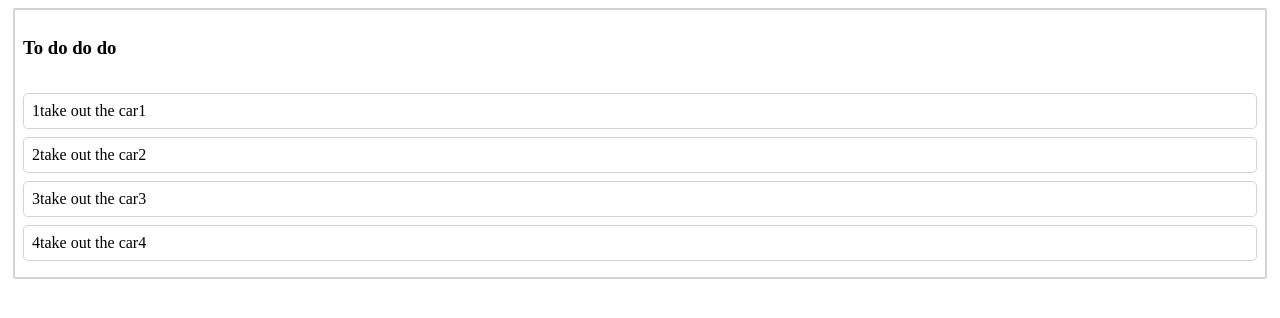
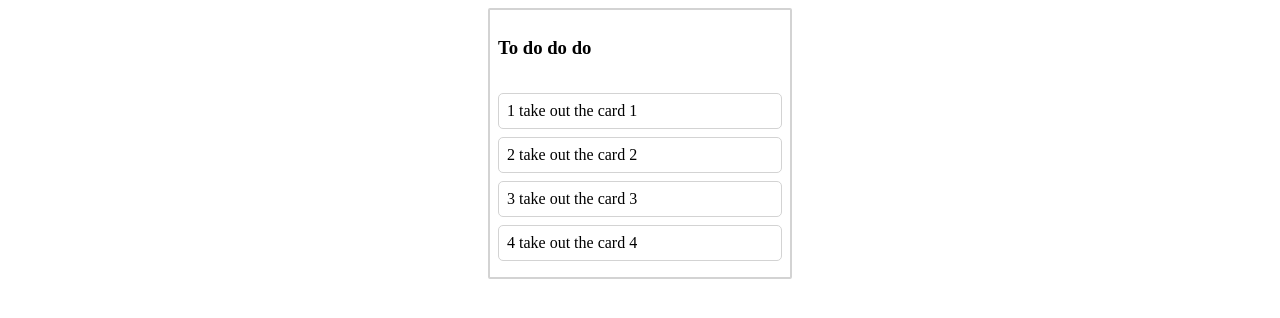
Before and after one commit to 503292/beautiful-dnd, a React (Create React App) app: page / in a window 1280 px wide. Shown: the top 318 px of the page. Built offline with nearby package versions, Linux system fonts and the light colour scheme.

Commit message:
CLEAN CODE

```diff
--- a/src/App.jsx
+++ b/src/App.jsx
@@ -10,7 +10,6 @@ class App extends Component {
   state = initialData;
 
   onDragEnd = result => {
-    console.log(result, "result");
     const { columns } = this.state;
     const { destination, source, draggableId } = result;
     if (!destination) {
@@ -32,10 +31,7 @@ class App extends Component {
       ...column,
       taskIds: newTaskIds
     };
-    console.log(newColumn.id, "id");
-    console.log(newColumn, "fff");
 
-    console.log(columns, "columns");
     const newState = {
       ...this.state,
       columns: {
--- a/src/components/Column/Column.jsx
+++ b/src/components/Column/Column.jsx
@@ -6,9 +6,10 @@ import Task from "./Task/Task";
 import styled from "styled-components";
 
 const Container = styled.div`
-  margin: 5px;
+  margin: 5px auto;
   border: 2px solid lightgrey;
   border-radius: 2px;
+  width: 300px;
 `;
 const Title = styled.h3`
   padding: 8px;
--- a/src/components/Column/Task/Task.jsx
+++ b/src/components/Column/Task/Task.jsx
@@ -16,8 +16,13 @@ class Task extends Component {
   state = {};
 
   onClick = e => {
-    console.dir(e.currentTarget);
-    e.currentTarget.style.textDecoration = "line-through";
+    // cheched text through
+    //
+    // if (e.target.style.cssText === "") {
+    //   e.target.style.textDecoration = "line-through";
+    // } else {
+    //   e.target.style.textDecoration = "";
+    // }
   };
 
   render() {
--- a/src/components/InitialData.js
+++ b/src/components/InitialData.js
@@ -1,9 +1,9 @@
 const initialData = {
   tasks: {
-    "id-1": { id: "id-1", content: "1take out the car1" },
-    "id-2": { id: "id-2", content: "2take out the car2" },
-    "id-3": { id: "id-3", content: "3take out the car3" },
-    "id-4": { id: "id-4", content: "4take out the car4" }
+    "id-1": { id: "id-1", content: "1 take out the card 1" },
+    "id-2": { id: "id-2", content: "2 take out the card 2" },
+    "id-3": { id: "id-3", content: "3 take out the card 3" },
+    "id-4": { id: "id-4", content: "4 take out the card 4" }
   },
   columns: {
     "column-1": {
```
